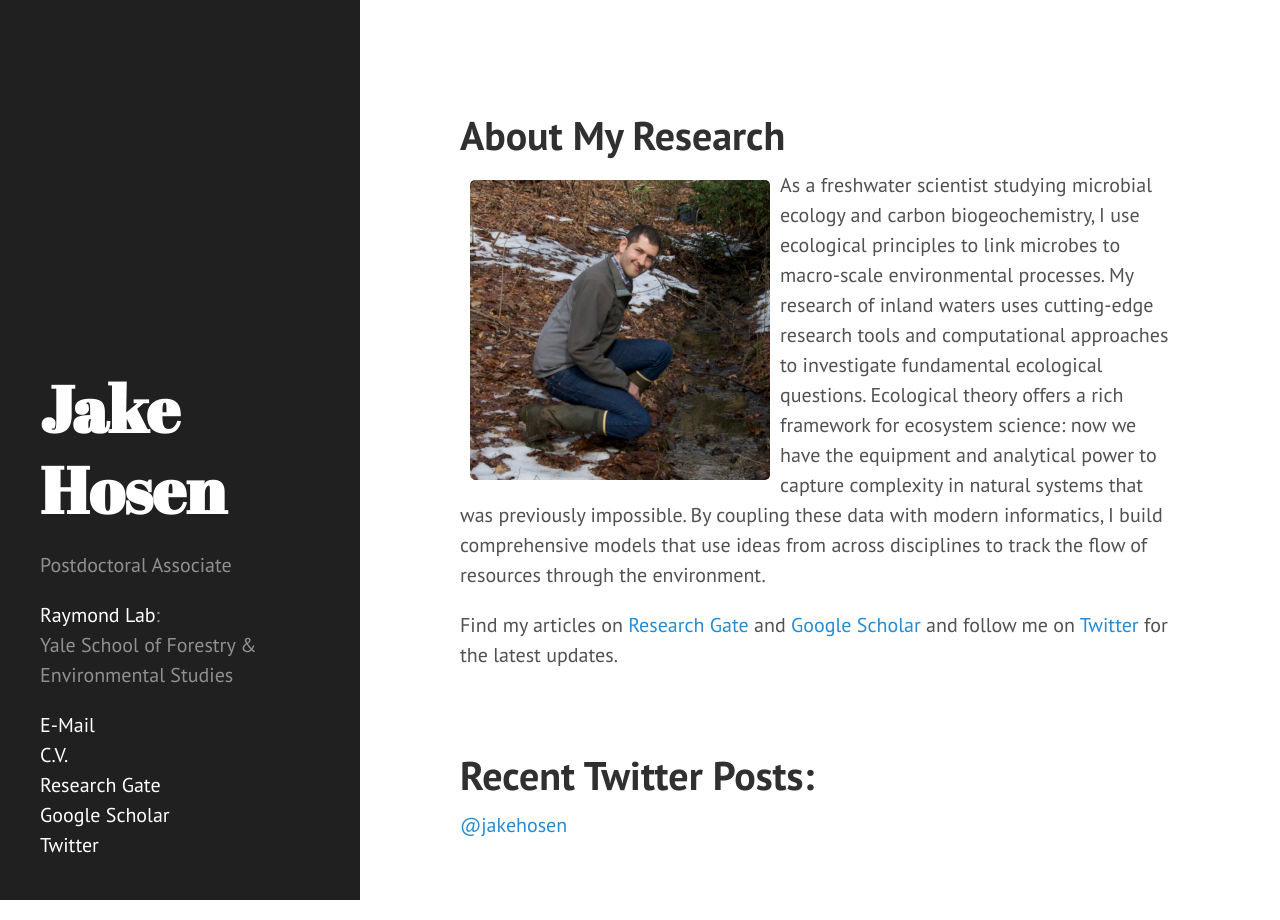
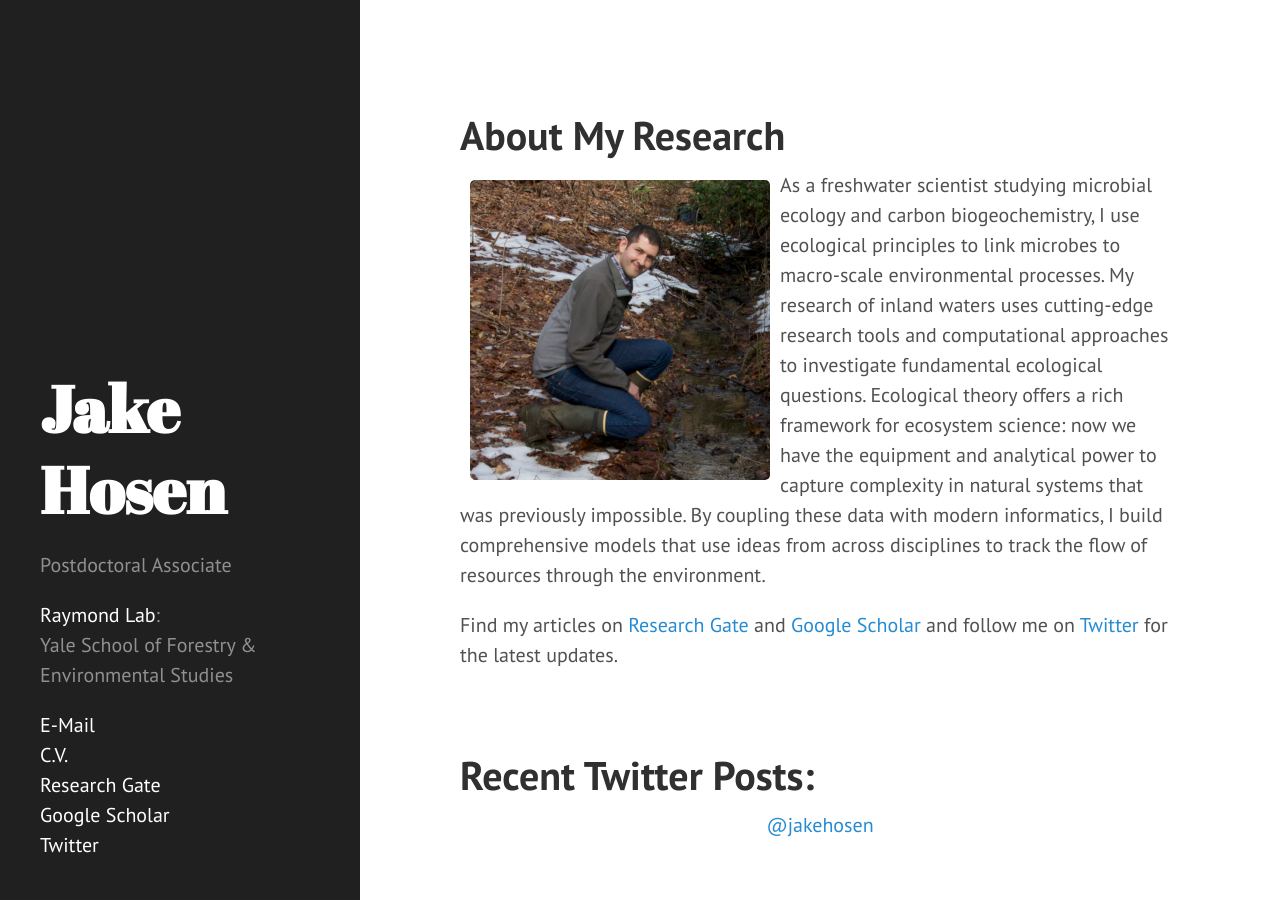
Before and after one commit to jakehosen/jakehosen.github.io, a Jekyll site: the page built from index.html, in a window 1280 px wide. Built offline with Jekyll 4.4.1, drawn with Linux system fonts in a browser that asks for light colours; the list of posts is cut into pages by our own code; comment, search, counter and statistics services are not loaded.

Commit message:
updated embedded twitter feed

```diff
--- a/index.html
+++ b/index.html
@@ -23,6 +23,8 @@ title: Home
     <h1 class="post-title">
         Recent Twitter Posts:
     </h1>
-<a class="twitter-timeline tw-align-center" href="https://twitter.com/jakehosen" data-widget-id="736394245121118208">@jakehosen</a>
+<center>
+<a class="twitter-timeline" href="https://twitter.com/jakehosen" data-widget-id="736394245121118208">@jakehosen</a>
 <script>!function(d,s,id){var js,fjs=d.getElementsByTagName(s)[0],p=/^http:/.test(d.location)?'http':'https';if(!d.getElementById(id)){js=d.createElement(s);js.id=id;js.src=p+"://platform.twitter.com/widgets.js";fjs.parentNode.insertBefore(js,fjs);}}(document,"script","twitter-wjs");</script>
+</center>
 </html>
```
